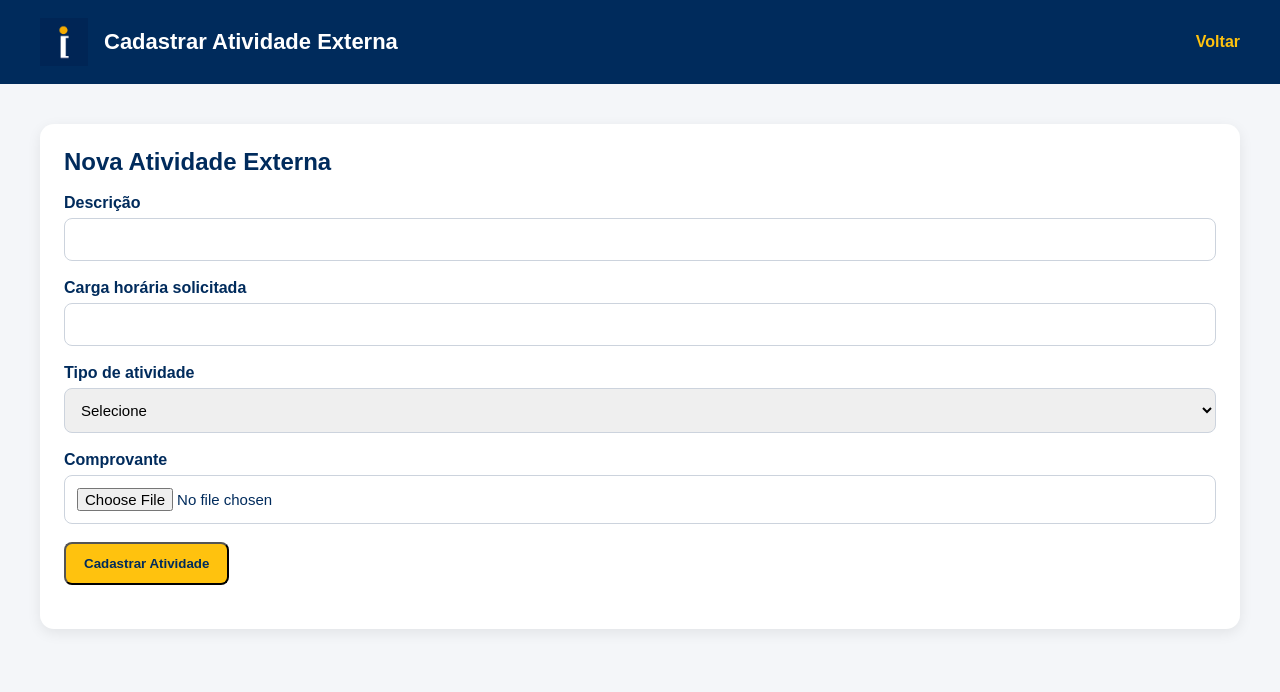
After one commit to Projetos-de-Extensao/PBE_26.1_8003_I, a Django app: template src/AAC/core/templates/cadastrar_atividade_externa.html in a window 1280 px wide. The commit adds this page. Shown: the top 692 px of the page. Run offline with Django 5.2, Linux system fonts and the light colour scheme; the template is opened without the code that fills it: values that come from a table or form of the project are taken from there, others are empty; data comes from the database, SQL or seed files in the repository; both versions use the stored data as it was after the commit; parts of the project's set-up code (start-up, migrations or seed data) failed here and were passed over.

Commit message:
pagina_cadastro_atividade_externa

```diff
--- a/src/AAC/core/static/css/dashboard.css
+++ b/src/AAC/core/static/css/dashboard.css
@@ -128,3 +128,30 @@ th {
 .status-rejeitado {
     color: #c00000;
 }
+
+.form-group {
+    margin-bottom: 18px;
+}
+
+.form-group label {
+    display: block;
+    font-weight: bold;
+    margin-bottom: 6px;
+    color: #002b5c;
+}
+
+.form-group input,
+.form-group select {
+    width: 100%;
+    padding: 12px;
+    border: 1px solid #ccd3dd;
+    border-radius: 8px;
+    font-size: 15px;
+}
+
+.form-group input:focus,
+.form-group select:focus {
+    outline: none;
+    border-color: #ffc20e;
+    box-shadow: 0 0 0 3px rgba(255, 194, 14, 0.25);
+}
--- /dev/null
+++ b/src/AAC/core/templates/cadastrar_atividade_externa.html
@@ -0,0 +1,66 @@
+{% load static %}
+
+<!DOCTYPE html>
+<html lang="pt-br">
+<head>
+    <meta charset="UTF-8">
+    <title>Cadastrar Atividade Externa</title>
+    <link rel="stylesheet" href="{% static 'css/dashboard.css' %}">
+</head>
+<body>
+
+<header class="header">
+    <div class="header-left">
+        <img src="{% static 'img/logo_ibmec.png' %}" alt="IBMEC">
+        <h1>Cadastrar Atividade Externa</h1>
+    </div>
+
+    <a href="{% url 'dashboard_aluno' %}" class="logout">Voltar</a>
+</header>
+
+<main class="container">
+
+    <div class="section">
+        <h2>Nova Atividade Externa</h2>
+
+        <form method="POST" enctype="multipart/form-data">
+            {% csrf_token %}
+
+            <div class="form-group">
+                <label>Descrição</label>
+                <input type="text" name="descricao" required>
+            </div>
+
+            <div class="form-group">
+                <label>Carga horária solicitada</label>
+                <input type="number" name="carga_horaria_solicitada" required>
+            </div>
+
+            <div class="form-group">
+                <label>Tipo de atividade</label>
+                <select name="tipo_atividade" required>
+                    <option value="">Selecione</option>
+
+                    {% for tipo in tipos_atividade %}
+                        <option value="{{ tipo.id }}">
+                            {{ tipo.nome }}
+                        </option>
+                    {% endfor %}
+                </select>
+            </div>
+
+            <div class="form-group">
+                <label>Comprovante</label>
+                <input type="file" name="caminho_comprovante">
+            </div>
+
+            <button type="submit" class="btn">
+                Cadastrar Atividade
+            </button>
+        </form>
+    </div>
+
+</main>
+
+</body>
+</html>
--- a/src/AAC/core/templates/dashboard_aluno.html
+++ b/src/AAC/core/templates/dashboard_aluno.html
@@ -45,7 +45,7 @@
     <div class="section">
         <h2>Histórico de Atividades</h2>
 
-        <a href="#" class="btn">Cadastrar Atividade Externa</a>
+        <a href="{% url 'cadastrar_atividade_externa' %}" class="btn">Cadastrar Atividade Externa</a>
 
         <table>
             <thead>
--- a/src/AAC/core/urls.py
+++ b/src/AAC/core/urls.py
@@ -8,6 +8,12 @@ urlpatterns = [
         'dashboard/aluno/',
         views.dashboard_aluno,
         name='dashboard_aluno'
+    ),
+
+    path(
+        'atividades/externa/cadastrar/',
+        views.cadastrar_atividade_externa,
+        name='cadastrar_atividade_externa'
     ),
 
     path(
```
Also changed, not shown: src/AAC/core/views.py (+36 -1 lines), src/AAC/comprovantes/alunopage_1CmPbgg.png (added), src/AAC/db.sqlite3.
